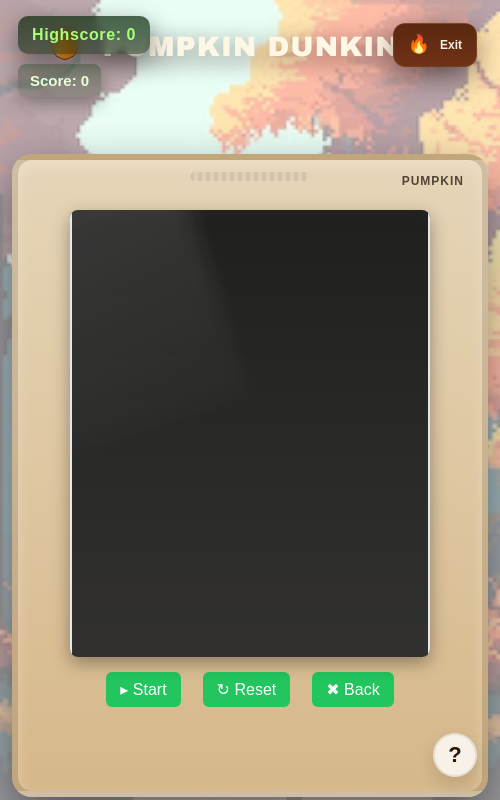
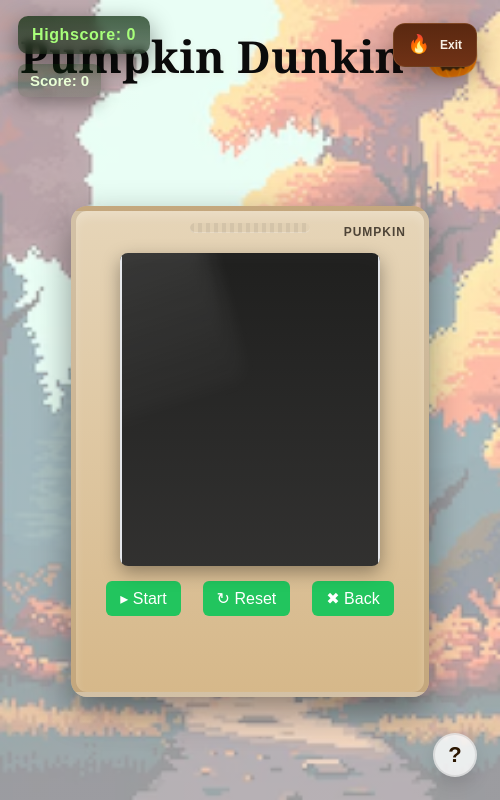
Before and after one commit to AnanyaMMenon/Leaf-Me-Alone-Game, an Electron app: page pumpkin/pumpkin.html in a window 500 px wide. Drawn offline with Linux system fonts and the light colour scheme.

Commit message:
Fixed bugs

```diff
--- a/pumpkin/pumpkin.html
+++ b/pumpkin/pumpkin.html
@@ -5,20 +5,10 @@
   <title>Pumpkin Dunkin 🎃</title>
   <link rel="stylesheet" href="../style.css">
 </head>
-<body class="pumpkin-page">
+<body class="game-page pumpkin-page">
   <header class="site-header">
   <div class="hud-panel">
-      <h1 class="no-break"><span class="pumpkin-badge" aria-hidden="true">
-        <svg width="40" height="40" viewBox="0 0 24 24" fill="none" xmlns="http://www.w3.org/2000/svg" aria-hidden="true">
-          <defs>
-            <linearGradient id="pg" x1="0" x2="1">
-              <stop offset="0%" stop-color="#ffb347" />
-              <stop offset="100%" stop-color="#ff7a00" />
-            </linearGradient>
-          </defs>
-          <path d="M12 2c1 0 2 1 2 1s1-1 2-1 3 1 3 4-1 4-1 4 1 2 1 4-1 4-4 5c0 0-1 1-3 1s-3-1-3-1c-3-1-4-3-4-5s1-4 1-4-1-2-1-4 1-4 3-4 2 1 2 1 1-1 2-1z" fill="url(#pg)" stroke="#6b2f00" stroke-width="0.6"/>
-        </svg>
-  </span> Pumpkin Dunkin <span class="heading-emoji">🎃</span></h1>
+      <h1>Pumpkin Dunkin <span class="heading-emoji">🎃</span></h1>
     <span id="gameHighscore">Highscore: 0</span>
     <span id="gameScore">Score: 0</span>
     <button onclick="window.location.href='../index.html'" class="exit-log"><span class="flame">🔥</span><small>Exit</small></button>
--- a/style.css
+++ b/style.css
@@ -68,27 +68,7 @@ h1 {
 
 /* Game-like display font for Pumpkin page title */
 /* Chunky display font for Pumpkin title - use Luckiest Guy for a playful arcade look */
-@import url('https://fonts.googleapis.com/css2?family=Luckiest+Guy&display=swap');
-
-.pumpkin-page .hud-panel h1 {
-  font-family: 'Luckiest Guy', 'Arial Black', Georgia, serif;
-  font-weight: 700;
-  font-size: 64px;
-  text-transform: uppercase;
-  letter-spacing: 2px;
-  color: #fff7e6;
-  text-shadow: 0 6px 26px rgba(40,20,10,0.6);
-  display: flex;
-  align-items: center;
-  gap: 12px;
-}
-
-.pumpkin-badge svg { display:block; }
-.pumpkin-badge { display:inline-flex; align-items:center; justify-content:center; padding-right:6px; }
-
-@media (max-width: 720px) {
-  .pumpkin-page .hud-panel h1 { font-size: 28px; letter-spacing: 1px; }
-}
+/* Pumpkin uses the same game-page header styling as the Leaf page; no special badge/font */
 
 .site-header {
   /* banner removed - keep header minimal */
@@ -144,9 +124,9 @@ h1 {
   flex-direction: column;
   justify-content: center; /* center children vertically in viewport */
   align-items: center; /* center children horizontally */
-  min-height: calc(100vh - 120px); /* leave room for header/footer */
-  padding: 18px 0;
-  gap: 18px; /* space between instructions and GameBoy */
+  min-height: calc(100vh - 200px); /* reduce total vertical space so game sits higher */
+  padding: 8px 0 12px 0;
+  gap: 8px; /* reduce space between header/instructions and GameBoy */
 }
 .game-page .gameboy,
 .pumpkin-page .gameboy {
@@ -157,6 +137,7 @@ h1 {
 .pumpkin-page .game-panel {
   width: 100%;
   max-width: 980px; /* keep instructions readable */
+  margin-top: 0;
 }
 
 /* Pumpkin help toggle (floating) */
@@ -590,16 +571,16 @@ button {
 .gameboy {
   /* Pure-CSS GameBoy frame: outer bezel */
   position: relative;
-  width: 520px;
-  max-width: 90vw;
-  aspect-ratio: 13 / 18; /* maintain a tall phone-like shape */
+  width: 420px; /* slightly smaller so surrounding controls are visible */
+  max-width: 86vw;
+  aspect-ratio: 12 / 17; /* slightly squatter to fit better */
   margin: 0 auto;
   display: block;
   background: linear-gradient(180deg, #e6d5b8 0%, #d6b88a 100%);
-  border-radius: 20px;
-  padding: 22px; /* space for bezel elements */
-  box-shadow: 0 18px 48px rgba(0,0,0,0.45), inset 0 6px 14px rgba(255,255,255,0.25);
-  border: 6px solid rgba(40,28,18,0.12);
+  border-radius: 16px;
+  padding: 14px; /* tighter bezel to reduce footprint */
+  box-shadow: 0 14px 36px rgba(0,0,0,0.42), inset 0 6px 10px rgba(255,255,255,0.2);
+  border: 5px solid rgba(40,28,18,0.10);
   z-index: 10003; /* ensure GameBoy sits above translucent panels so buttons are clickable */
 }
 .gameboy::before {
@@ -687,5 +668,5 @@ button {
 
 /* responsive tweaks */
 @media (max-width: 720px) {
-  .gameboy { width: 420px; }
+  .gameboy { width: 320px; }
 }
```
Also changed, not shown: index.html (+12 -6 lines).
